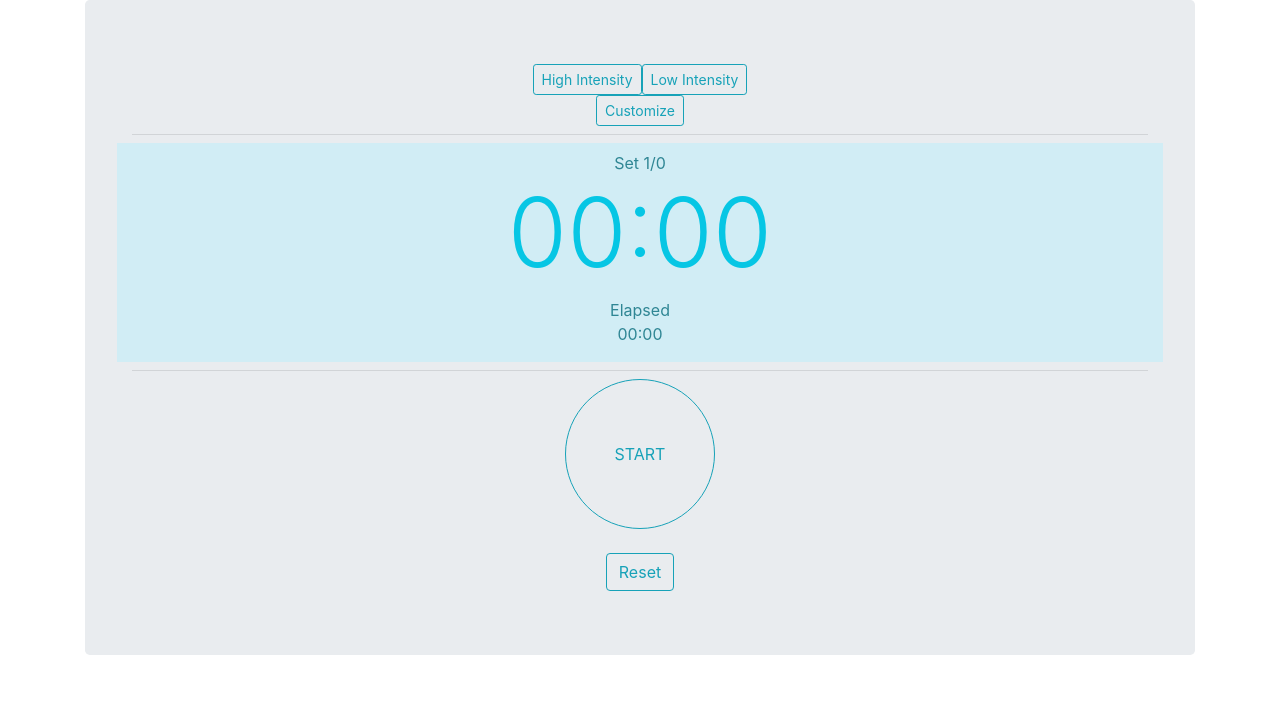
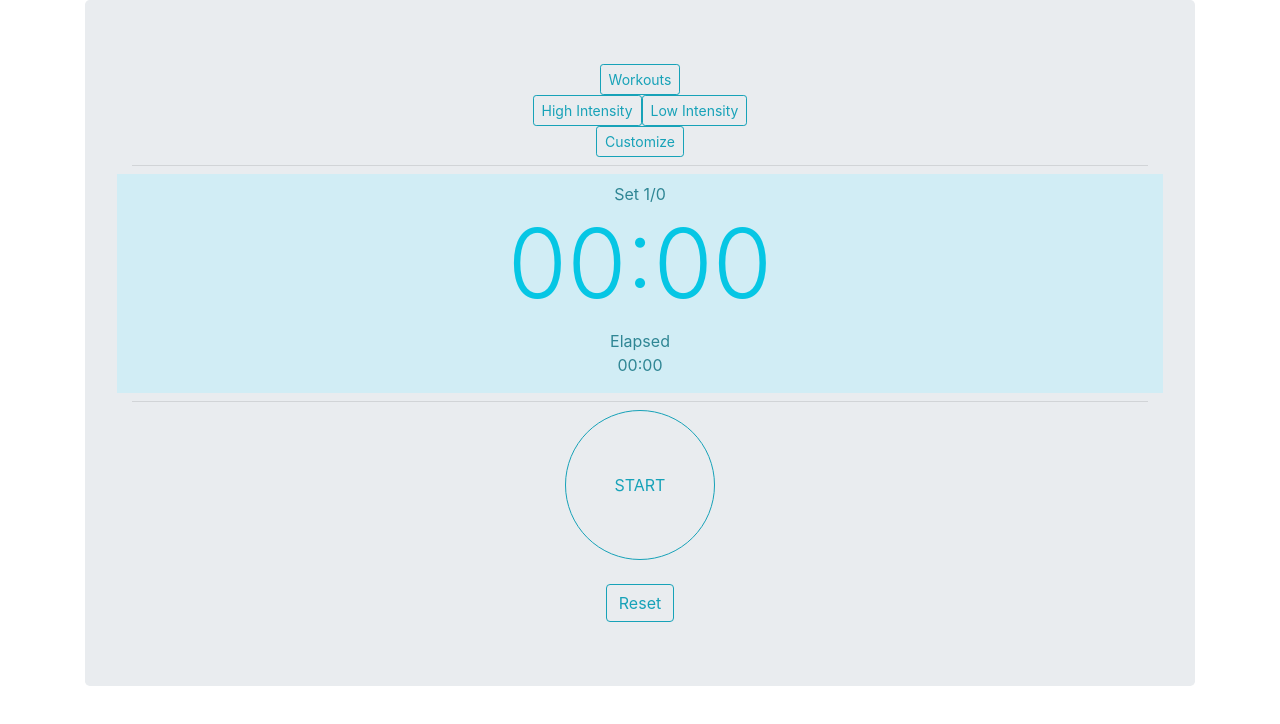
Before and after one commit to asabogal/interval-training-timer, a React (Create React App) app in the folder client/: page / in a window 1280 px wide. Shown: the top 724 px of the page. Built offline with nearby package versions, Linux system fonts and the light colour scheme.

Commit message:
inital workout list container and component

```diff
--- a/client/src/components/Timer/TimerSettings.js
+++ b/client/src/components/Timer/TimerSettings.js
@@ -1,6 +1,7 @@
 import React from 'react';
 import { Container, Row, Col, Button } from 'reactstrap'
 import ModalForm from '../../containers/ModalForm'
+import ModalList from '../../containers/ModalList'
 
 const TimerSettings = (props) => {
 
@@ -10,6 +11,7 @@ const TimerSettings = (props) => {
     <Container>
       <Row>
         <Col>
+          <ModalList/>
           <Button outline color="info" size="sm" onClick={setHighIntensity}>High Intensity</Button>
           <Button outline color="info" size="sm" onClick={setLowIntensity}>Low Intensity</Button>
           <ModalForm setCustomSettings={setCustomSettings}/>
--- /dev/null
+++ b/client/src/components/Workouts/Workout.js
@@ -0,0 +1,11 @@
+import React from 'react';
+
+const Workout = () => {
+  return (
+    <div>
+      RENDER WORKOUT
+    </div>
+  );
+};
+
+export default Workout;
--- /dev/null
+++ b/client/src/containers/ModalList.js
@@ -0,0 +1,38 @@
+import React from 'react';
+import { Button, Modal, ModalHeader, ModalBody, ModalFooter } from 'reactstrap';
+import Workout from '../components/Workouts/Workout'
+
+class ModalList extends React.Component {
+  constructor(props) {
+    super(props);
+
+    this.state = {
+      modal: false
+    };
+  }
+
+  toggle = () => {
+    this.setState({
+      modal: !this.state.modal
+    });
+  }
+
+  render() {
+    return (
+      <div>
+        <Button outline color="info" size="sm" onClick={this.toggle}>Workouts</Button>
+        <Modal isOpen={this.state.modal} toggle={this.toggle} >
+          <ModalHeader toggle={this.toggle}>Workouts</ModalHeader>
+          <ModalBody >
+            <Workout setCustomSettings={this.props.setCustomSettings} toggle={this.toggle} />
+            <Workout setCustomSettings={this.props.setCustomSettings} toggle={this.toggle} />
+          </ModalBody>
+          <ModalFooter >
+          </ModalFooter>
+        </Modal>
+      </div>
+    );
+  }
+}
+
+export default ModalList;
```
